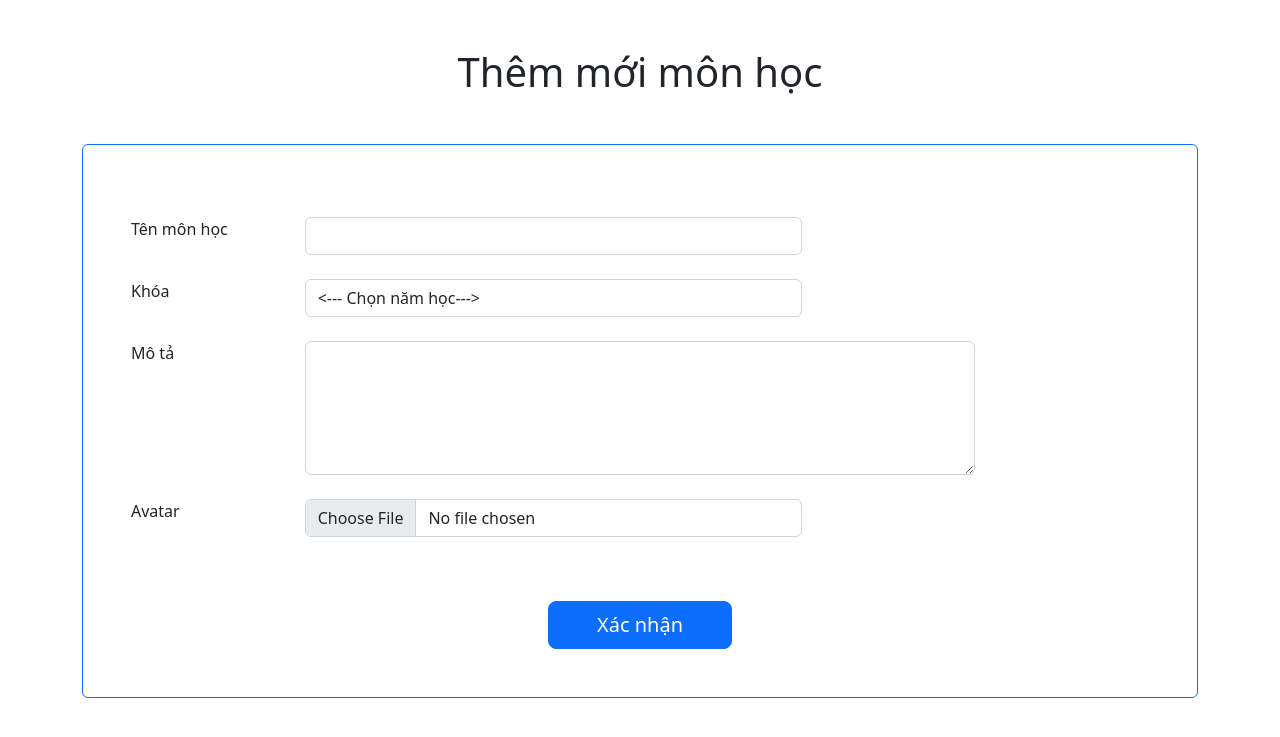
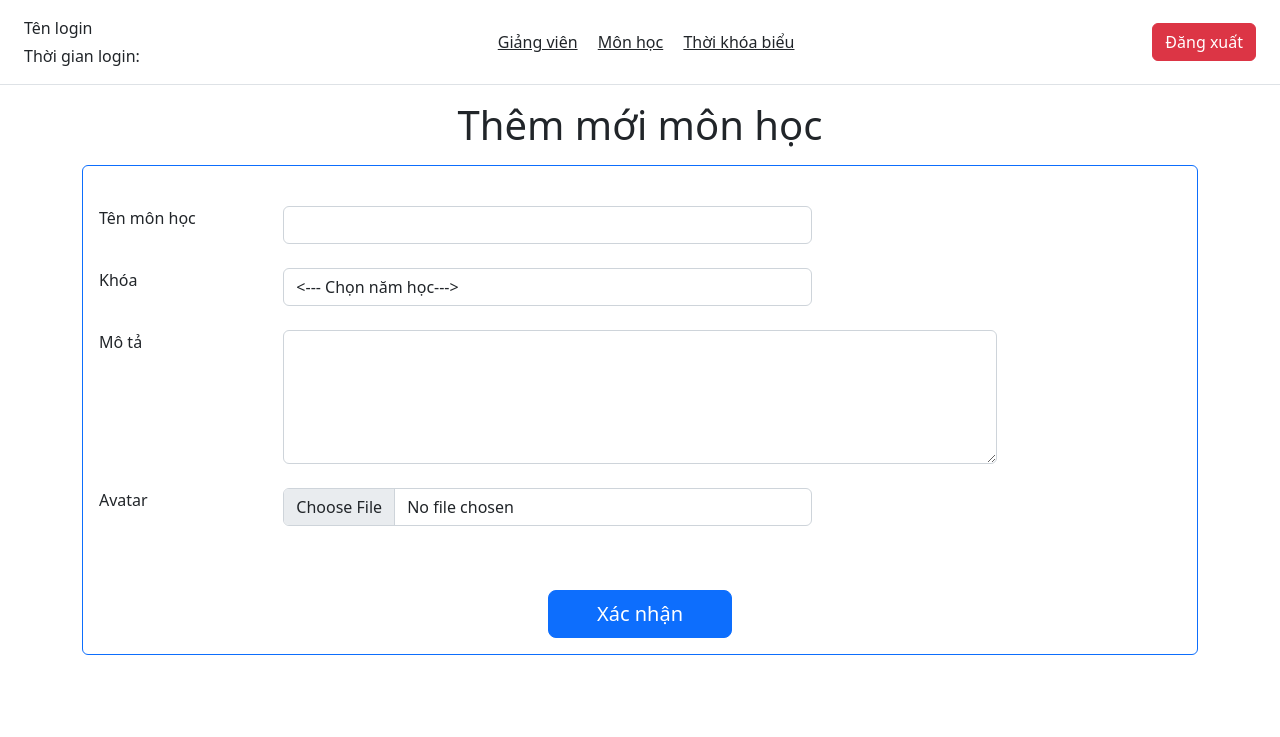
Before and after one commit to thechallengerr/web-php, a PHP site: page /app/views/subject_add_input.php in a window 1280 px wide. Shown: the top 737 px of the page. Run offline with PHP 8.4, Linux system fonts and the light colour scheme.

Commit message:
FEAT: navbar chung cho project+controller môn học

```diff
--- /dev/null
+++ b/app/common/navbar.php
@@ -0,0 +1,25 @@
+ <div class="justify-content-between d-flex flex-column flex-md-row align-items-center p-3 px-md-4 mb-3 bg-white border-bottom box-shadow">
+     <div class="my-0 mr-md-auto font-weight-normal">
+         <div class="d-flex">
+             <span class="mb-1">Tên login <b><?php if (isset($_SESSION['username'])) {
+                                                    echo $_SESSION['username'];
+                                                } ?></b> </span>
+         </div>
+         <span>Thời gian login: <b> <?php if (isset($_SESSION['timelogin'])) {
+                                        echo $_SESSION['timelogin'];
+                                    } ?></b></span>
+     </div>
+     <nav class="my-2 my-md-0 mr-md-3">
+         <a class="p-2 text-dark" href="#">Giảng viên</a>
+         <a class="p-2 text-dark" href="#">Môn học</a>
+         <a class="p-2 text-dark" href="#">Thời khóa biểu</a>
+     </nav>
+     <div class="d-flex">
+         <div class="user_logout">
+             <!-- logout in php -->
+             <form action="" method="post">
+                 <button type="submit" name="logout" class="btn btn-danger">Đăng xuất</button>
+             </form>
+         </div>
+     </div>
+ </div>
--- a/app/views/subject_add_input.php
+++ b/app/views/subject_add_input.php
@@ -1,5 +1,5 @@
 <?php
-include ('../common/define.php');
+include('../common/define.php');
 ?>
 <!DOCTYPE html>
 <html lang="en">
@@ -13,9 +13,13 @@
 </head>
 
 <body>
+
+    <?php
+    include '../common/navbar.php';
+    ?>
     <div class="container">
-    <h1 class="text-center mt-5">Thêm mới môn học</h1>
-    <form action="" method="post" class="mt-5 mb-5 border border-primary rounded p-5">
+        <h1 class="text-center my-3">Thêm mới môn học</h1>
+        <form action="" method="post" class="border border-primary rounded p-3">
             <div class="form-group row mt-4">
                 <label class="col-sm-2" for="year">Tên môn học</label>
                 <div class="col-sm-6">
@@ -35,7 +39,7 @@
                         <?php
                         $school_year = constant('YEAR');
                         print_r($school_year);
-                    foreach ($school_year as $key => $value){
+                        foreach ($school_year as $key => $value) {
                         ?>
                             <option value="<?= $value ?>"><?= $value ?></option>
                         <?php
```
Also changed, not shown: app/controller/subject_add_input.php (added, +10 -0 lines), app/views/homepage.php (+4 -27 lines). Lines whose indentation alone changed are shown as unchanged.
